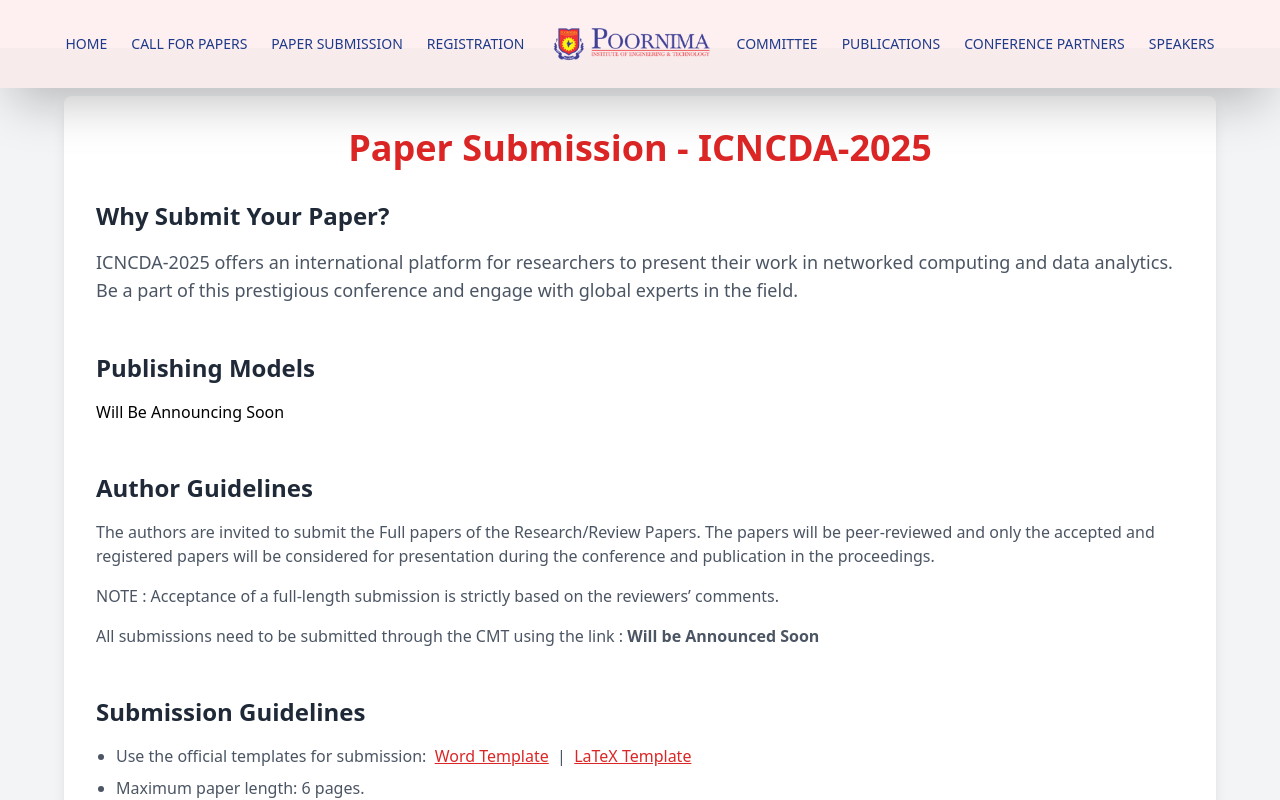
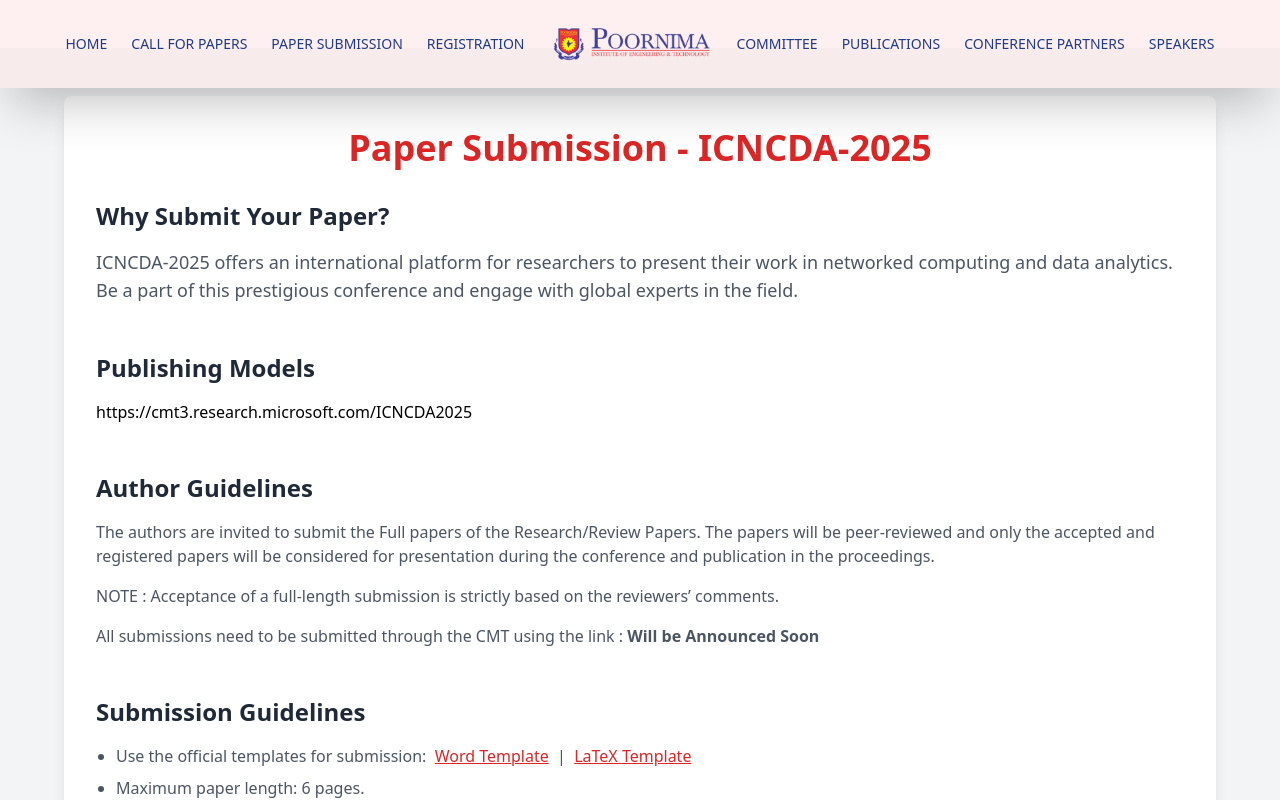
Before and after one commit to Diyamehta60/Department_conference, a React (Vite) app: page /paper-submission in a window 1280 px wide. Shown: the top 800 px of the page. Built offline with nearby package versions, Linux system fonts and the light colour scheme.

Commit message:
publication and footer

```diff
--- a/src/pages/PaperSubmission.jsx
+++ b/src/pages/PaperSubmission.jsx
@@ -71,7 +71,7 @@ const PaperSubmission = () => {
               </p>
             </div>
           </div> */}
-          <h1>Will Be Announcing Soon</h1>
+          <h1>https://cmt3.research.microsoft.com/ICNCDA2025</h1>
         </section>
 
         {/* Author Guidelines */}
```
